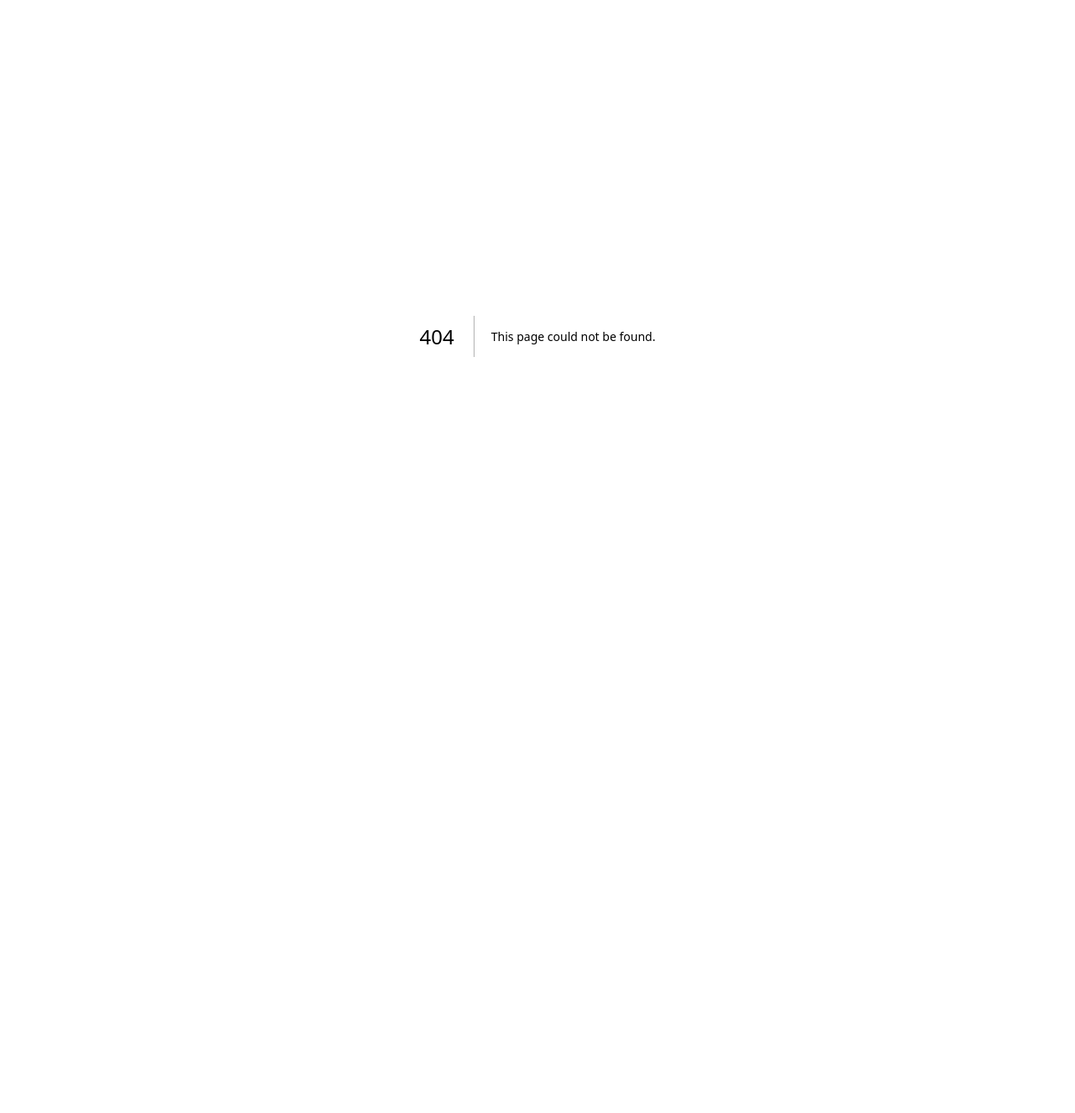
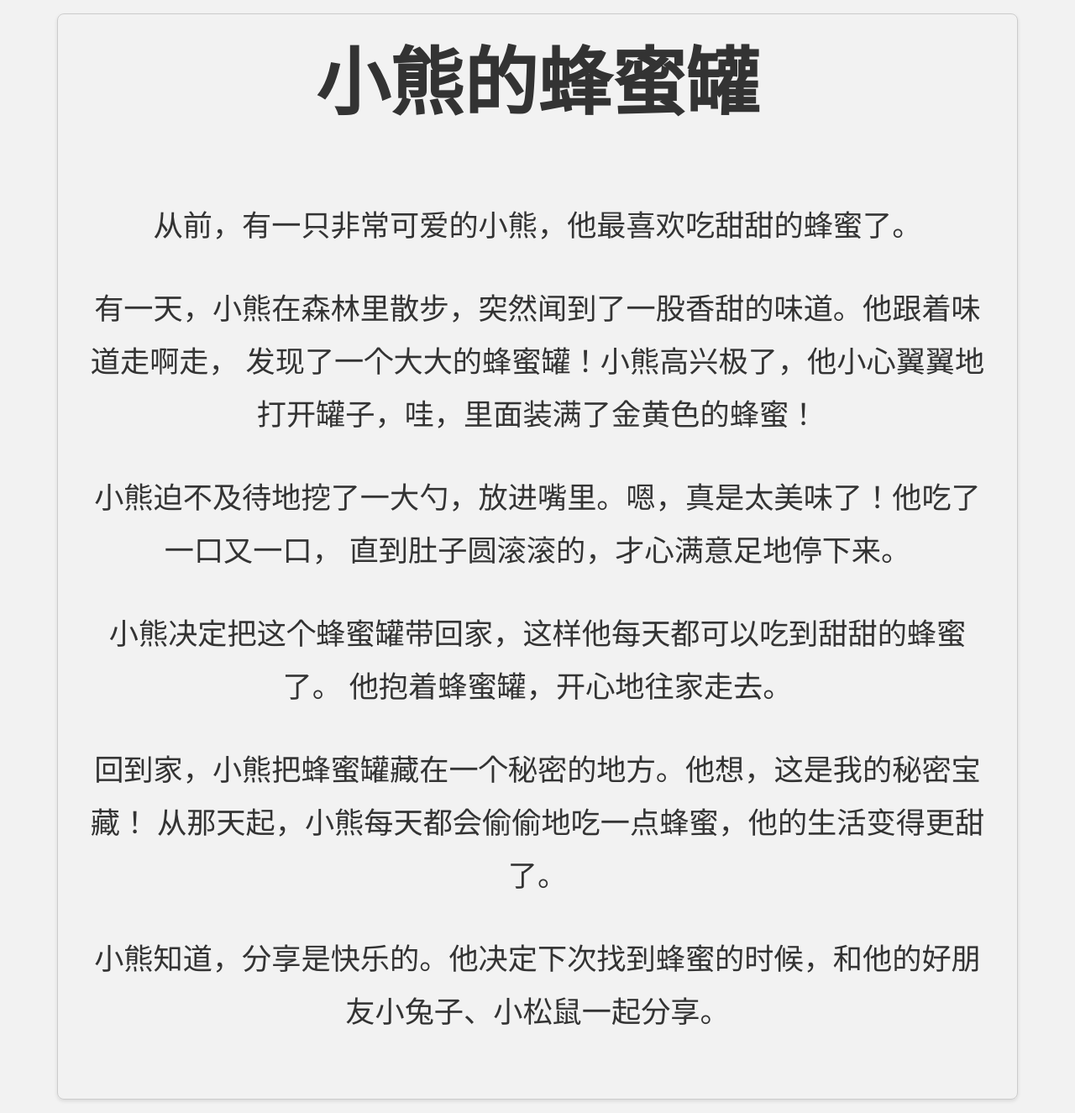
Before and after one commit to TinkZhang/tinks-tool, a Next.js app: page /story in a window 1280 px wide. Before the commit this address had no page. Shown: the whole page at 84% size. Before the commit the page ends 800 px from the top, so only its background shows below. Built offline with nearby package versions, Linux system fonts and the light colour scheme.

Commit message:
add story page

```diff
--- /dev/null
+++ b/app/story/page.tsx
@@ -0,0 +1,44 @@
+
+
+import React from 'react';
+
+const StoryPage: React.FC = () => {
+  // Mocked story content - this would eventually come from an API as plain text
+  const storyContent = `
+    从前，有一只非常可爱的小熊，他最喜欢吃甜甜的蜂蜜了。
+
+    有一天，小熊在森林里散步，突然闻到了一股香甜的味道。他跟着味道走啊走，
+    发现了一个大大的蜂蜜罐！小熊高兴极了，他小心翼翼地打开罐子，哇，里面装满了金黄色的蜂蜜！
+
+    小熊迫不及待地挖了一大勺，放进嘴里。嗯，真是太美味了！他吃了一口又一口，
+    直到肚子圆滚滚的，才心满意足地停下来。
+
+    小熊决定把这个蜂蜜罐带回家，这样他每天都可以吃到甜甜的蜂蜜了。
+    他抱着蜂蜜罐，开心地往家走去。
+
+    回到家，小熊把蜂蜜罐藏在一个秘密的地方。他想，这是我的秘密宝藏！
+    从那天起，小熊每天都会偷偷地吃一点蜂蜜，他的生活变得更甜了。
+
+    小熊知道，分享是快乐的。他决定下次找到蜂蜜的时候，和他的好朋友小兔子、小松鼠一起分享。
+  `;
+
+  // Function to render paragraphs from plain text content
+  const renderStoryParagraphs = (text: string) => {
+    return text.split('\n\n').map((paragraph, index) => (
+      <p key={index} className="mb-4" style={{ marginBottom: '1em' }}>
+        {paragraph.trim()}
+      </p>
+    ));
+  };
+
+  return (
+    <div className="min-h-screen flex flex-col items-center justify-center p-4" style={{ backgroundColor: '#f2f2f2', color: '#333' }}>
+      <main className="max-w-prose mx-auto text-center" style={{ fontFamily: 'serif', fontSize: '2.2em', lineHeight: '1.8', padding: '1em', border: '1px solid #ccc', borderRadius: '8px', boxShadow: '0 2px 4px rgba(0,0,0,0.1)' }}>
+        <h1 className="text-4xl font-bold mb-6" style={{ fontSize: '2.5em', marginBottom: '1em' }}>小熊的蜂蜜罐</h1>
+        {renderStoryParagraphs(storyContent)}
+      </main>
+    </div>
+  );
+};
+
+export default StoryPage;
```
